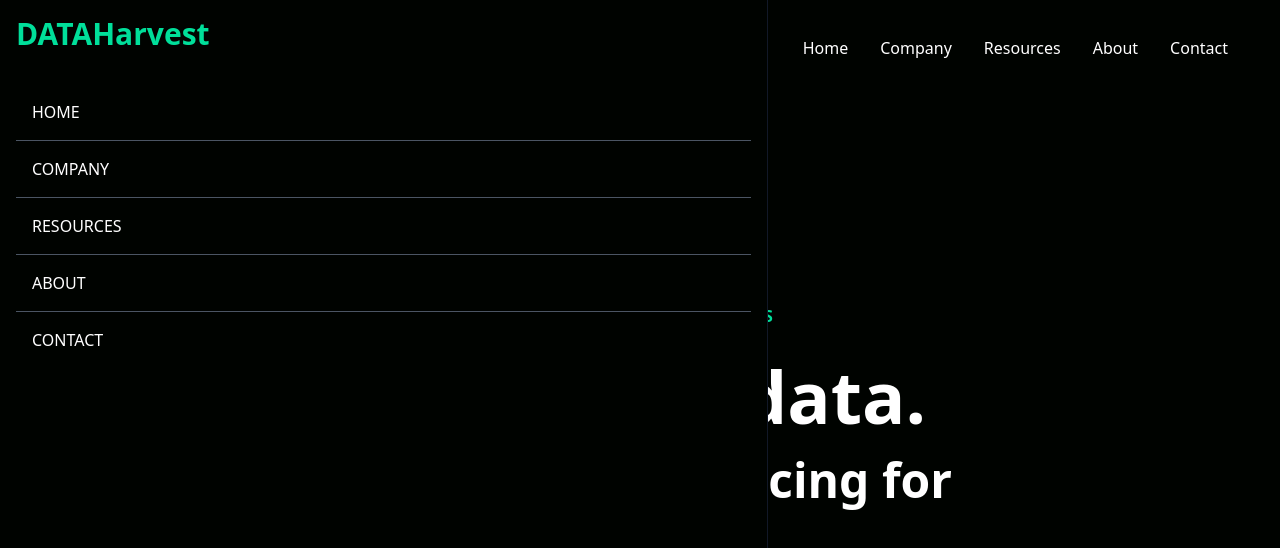
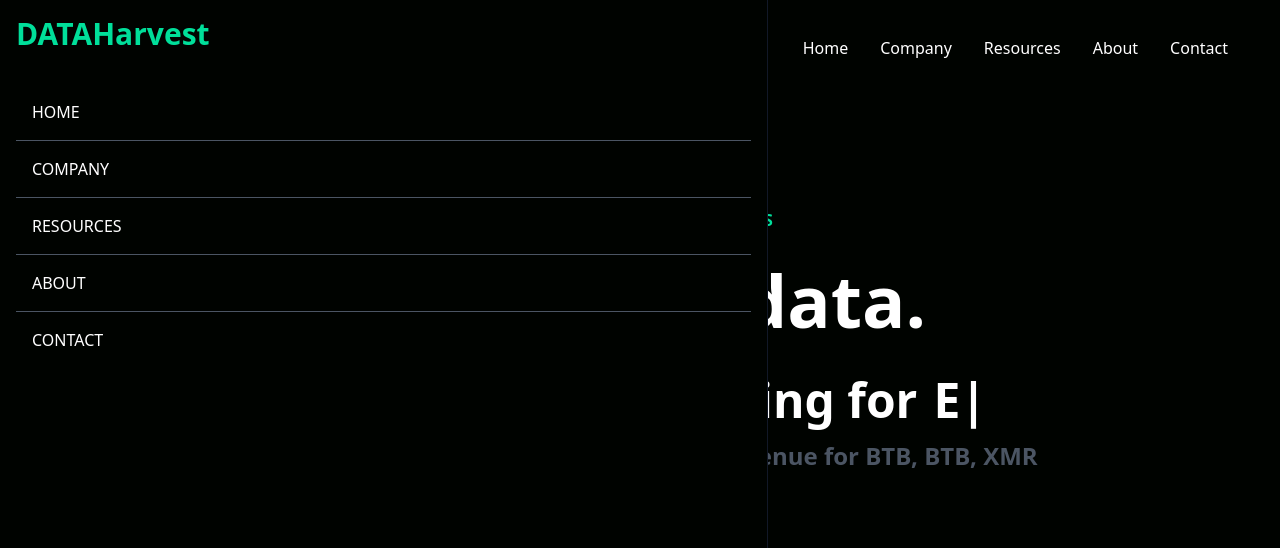
Before and after one commit to savelyevresearch/data-analytics-website, a React (Create React App) app: page / in a window 1280 px wide. Shown: the top 548 px of the page. Built offline with nearby package versions, Linux system fonts and the light colour scheme.

Commit message:
The Hero component has been updated

```diff
--- a/src/components/Hero.jsx
+++ b/src/components/Hero.jsx
@@ -1,4 +1,5 @@
-import React from 'react'
+import React from 'react';
+import Typed from 'react-typed';
 
 function Hero() {
   return (
@@ -6,9 +7,20 @@
       <div className='max-w-[800px] mt-[-96px] w-full h-screen mx-auto text-center flex flex-col justify-center'>
         <p className='text-[#00df9a] font-bold p-2'>GROWING WITH DATA ANALYTICS</p>
         <h1 className='md:text-7xl sm:text-6xl text-4xl font-bold md:py-6'>Grow with data.</h1>
-        <div>
-            <p className='md:text-5xl sm:text-4xl text-xl font-bold'>Fast, flexible financing for </p>
+        <div className='flex justify-center items-center'>
+            <p className='md:text-5xl sm:text-4xl text-xl font-bold py-4'>Fast, flexible financing for </p>
+            <Typed
+                className='md:text-5xl sm:text-4xl text-xl font-bold md:pl-4 pl-2'
+                strings={['BTC', 'BTB', 'ETH', 'XMR', 'LTC']}
+                typeSpeed={120}
+                backSpeed={140}
+                loop
+            />
         </div>
+        <p className='md:text-2xl text-xl font-bold text-gray-600'>
+            Monitor your data analytics to increase revenue for BTB, BTB, XMR & etc...
+        </p>
+        <button className='bg-[#00df9a] w-[200px] rounded-md font-medium my-6 mx-auto py-3 text-[#000300]'>Get Started</button>
       </div>
     </div>
   )
```
